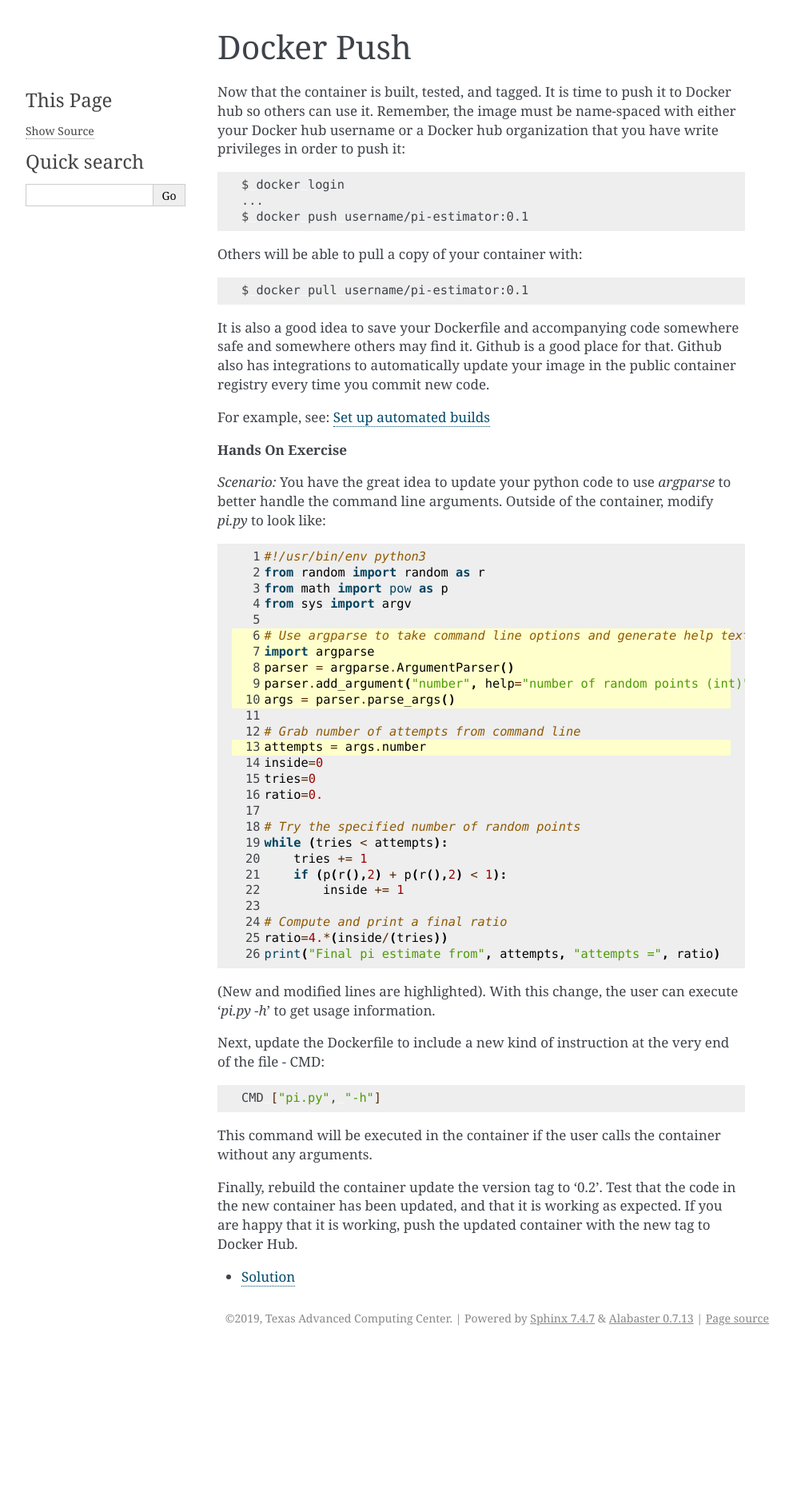
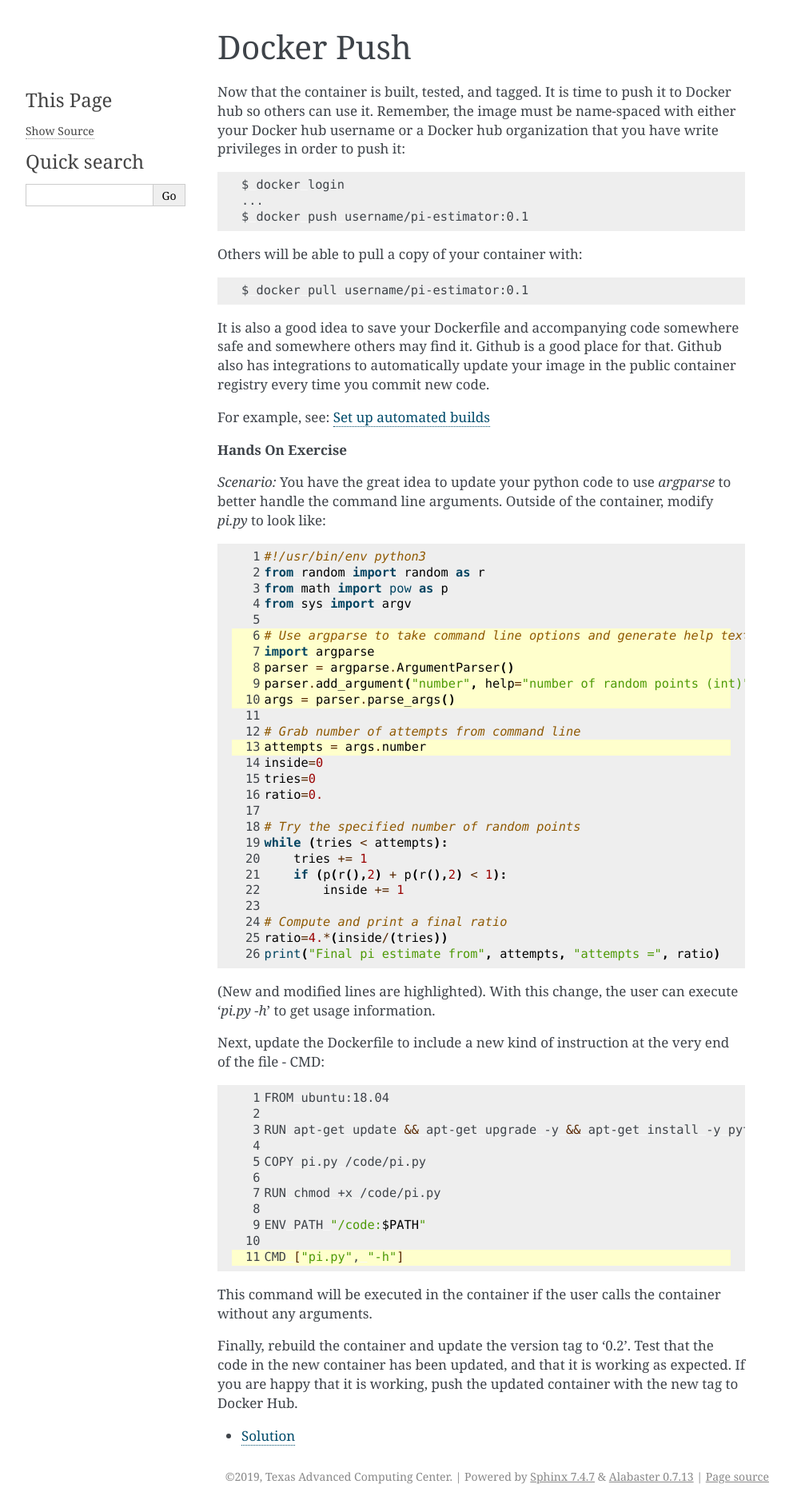
Before and after one commit to TACC/containers_at_tacc, a Sphinx documentation site: the page built from docs/containerize-your-code/docker_push.rst, in a window 1280 px wide. Shown: the whole page at 80% size, without its empty margins (148-1140 px from the left). Built offline with Sphinx 7.4.7, drawn with Linux system fonts in a browser that asks for light colours; before the commit the page ends 1688 px from its top, so only the background shows below that.

Commit message:
adding full dockerfile to docker push section

```diff
--- a/docs/containerize-your-code/docker_push.rst
+++ b/docs/containerize-your-code/docker_push.rst
@@ -72,16 +72,28 @@ Next, update the Dockerfile to include a new kind of instruction at the very end
 of the file - CMD:
 
 .. code-block:: bash
+   :linenos:
+   :emphasize-lines: 11
+
+   FROM ubuntu:18.04
+
+   RUN apt-get update && apt-get upgrade -y && apt-get install -y python3
+
+   COPY pi.py /code/pi.py
+
+   RUN chmod +x /code/pi.py
+
+   ENV PATH "/code:$PATH"
 
    CMD ["pi.py", "-h"]
 
 This command will be executed in the container if the user calls the container
 without any arguments.
 
-Finally, rebuild the container update the version tag to '0.2'. Test that the
-code in the new container has been updated, and that it is working as expected.
-If you are happy that it is working, push the updated container with the new tag
-to Docker Hub.
+Finally, rebuild the container and update the version tag to '0.2'. Test that
+the code in the new container has been updated, and that it is working as
+expected. If you are happy that it is working, push the updated container with
+the new tag to Docker Hub.
 
 
 .. toctree::
```
